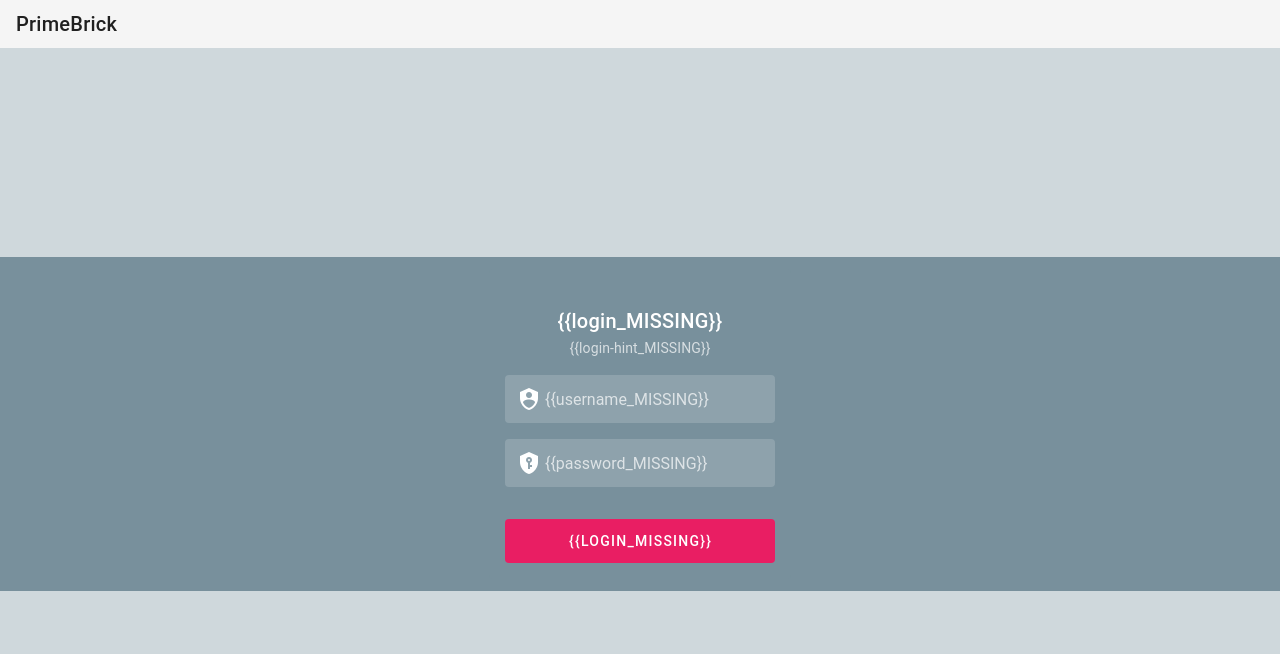
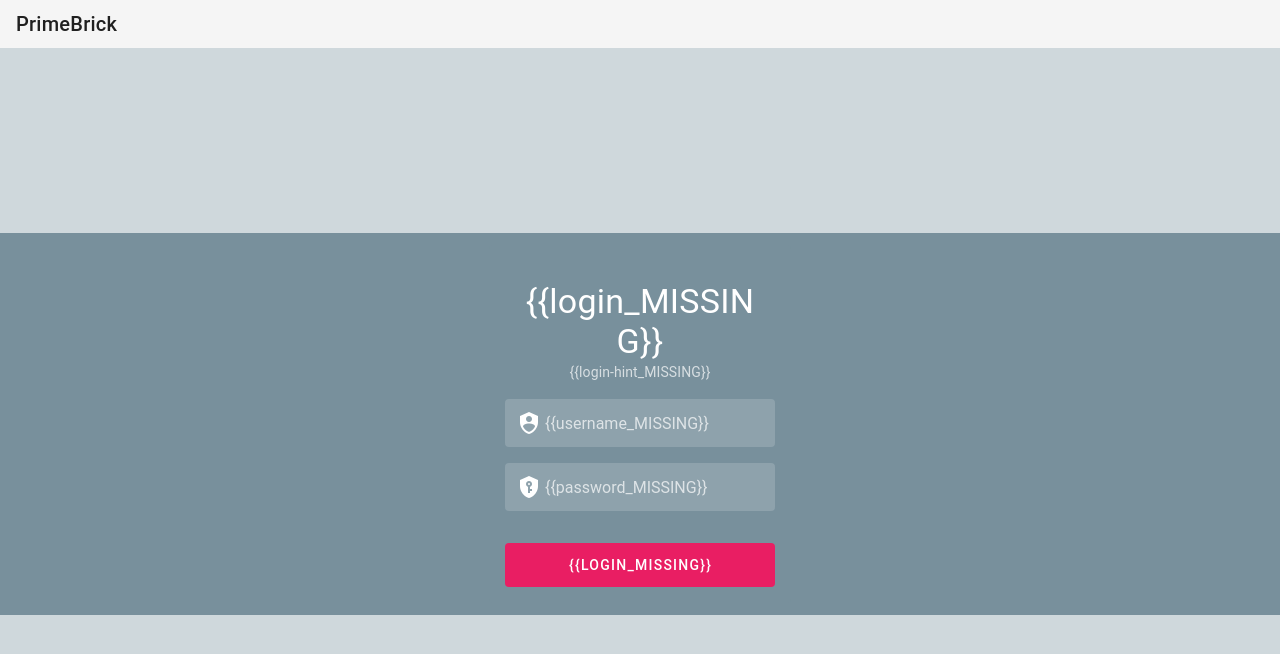
Before and after one commit to michaelsogos/primebrick-vue, a Vue app: page / in a window 1280 px wide. Shown: the top 654 px of the page. Built offline with nearby package versions, Linux system fonts and the light colour scheme; no server answers; a small style sheet from the web is missing.

Commit message:
* Improved login page layout * Added v-alert for failed login

```diff
--- a/src/components/Login.vue
+++ b/src/components/Login.vue
@@ -4,7 +4,10 @@
             <v-col md="3" sm="6">
                 <v-card color="secondary" dark elevation="0">
                     <v-card-title class="text-center">
-                        <div class="text-center pt-5" style="width:100%;">{{'login'|translate}}</div>
+                        <div
+                            class="text-center pt-5 text-h4"
+                            style="width:100%;"
+                        >{{'login'|translate}}</div>
                     </v-card-title>
 
                     <v-card-subtitle class="text-center">{{'login-hint'|translate}}</v-card-subtitle>
@@ -59,7 +62,7 @@
                             <v-alert
                                 type="error"
                                 border="left"
-                                colored-border="error"
+                                :colored-border="true"
                                 class="mt-4 white"
                                 dense
                                 elevation="0"
```
